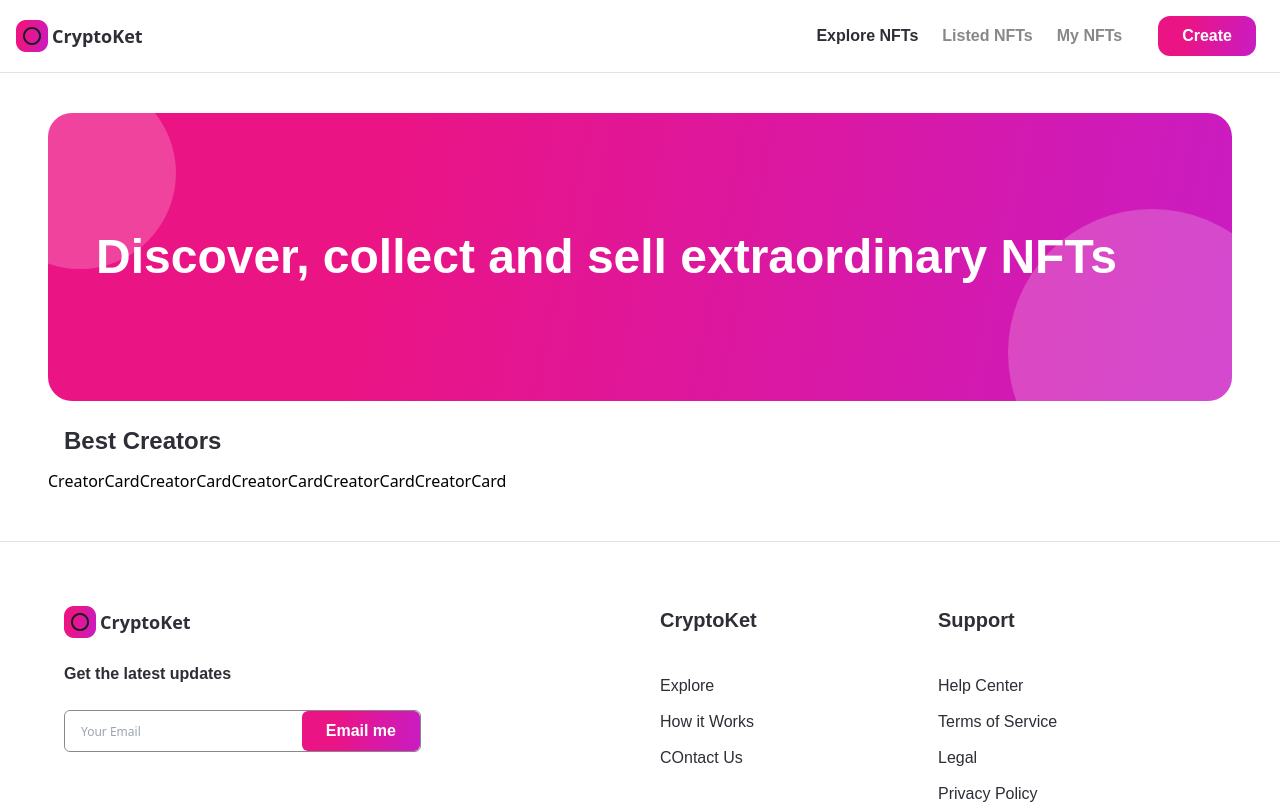
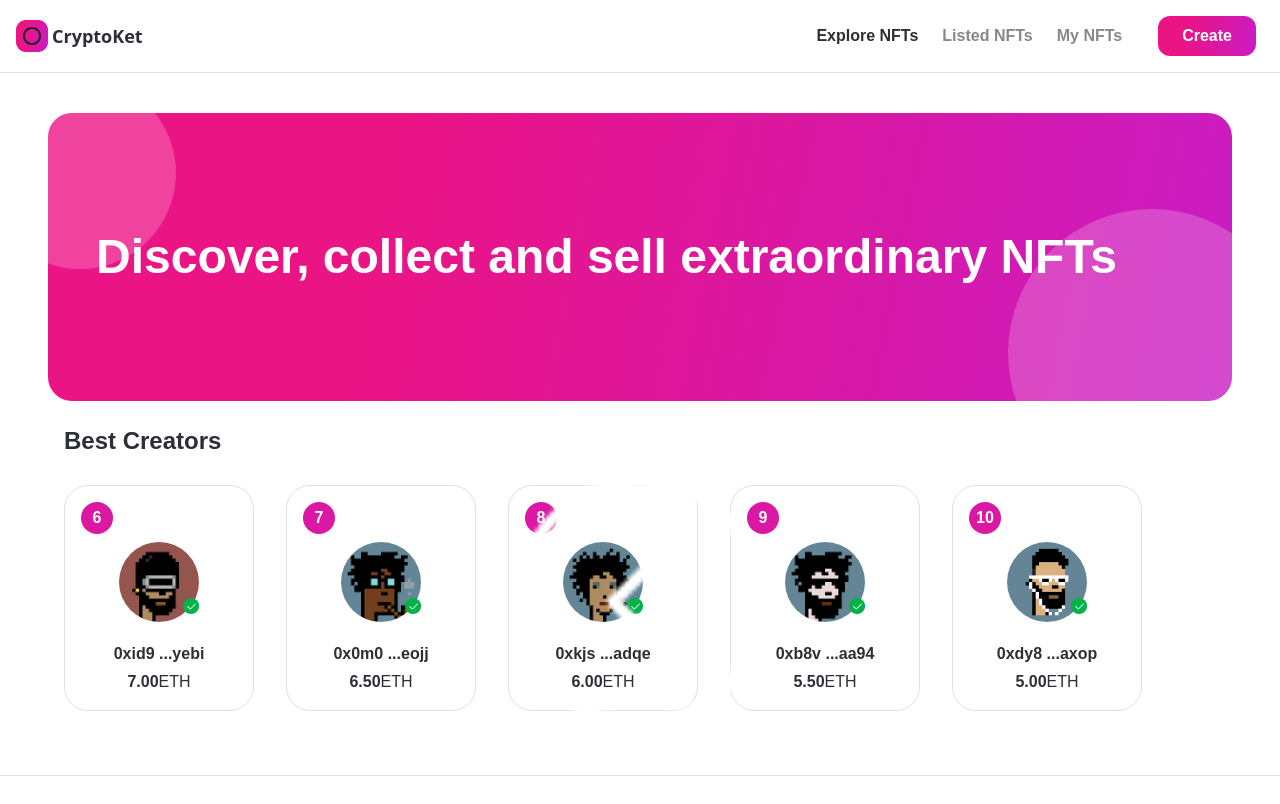
Before and after one commit to vitch07/Crypto-Hat, a Next.js app: page / in a window 1280 px wide. Shown: the top 804 px of the page. Built offline with nearby package versions, Linux system fonts and the light colour scheme.

Commit message:
chore fix

```diff
--- a/component/CreatorCard.jsx
+++ b/component/CreatorCard.jsx
@@ -1,7 +1,45 @@
-import React from "react";
+import Image from "next/image";
+import images from "../assets";
+function CreatorCard({ rank, creatorImage, creatorName, creatorEths }) {
+  return (
+    <div className="min-w-190 minlg:min-w-240 bg-white border border-nft-gray-1 rounded-3xl flex flex-col p-4 m-4">
+      <div className="w-8 h-8 minlg:w-10 minlg:h-10 bg-nft-red-violet flexCenter rounded-full">
+        <p className="font-poppins text-white font-semibold text-base minlg:text-lg">
+          {rank}
+        </p>
+      </div>
 
-function CreatorCard() {
-  return <div>CreatorCard</div>;
+      <div className="my-2 flex justify-center">
+        <div className="relative w-20 h-20 minlg:w-28 minlg:h-28">
+          <Image
+            src={creatorImage}
+            layout="fill"
+            objectFit="cover"
+            alt="creatorName"
+            className="rounded-full"
+          />
+          <div className="absolute w-4 h-4 minlg:w-7 minlg:h-7 bottom-2 -right-0">
+            <Image
+              src={images.tick}
+              layout="fill"
+              objectFit="contain"
+              alt="tick"
+            />
+          </div>
+        </div>
+      </div>
+
+      <div className="mt-3 minlg:mt-7 text-center flexCenter flex-col">
+        <p className="font-poppins text-nft-black-1 font-semibold text-base">
+          {creatorName}
+        </p>
+        <p className="mt-1 font-poppins text-nft-black-1 font-semibold text-base">
+          {creatorEths.toFixed(2)}
+          <span className="font-normal">ETH</span>
+        </p>
+      </div>
+    </div>
+  );
 }
 
 export default CreatorCard;
--- a/component/Topseller.jsx
+++ b/component/Topseller.jsx
@@ -1,7 +1,9 @@
 "use client";
 import { useState, useEffect, useRef } from "react";
+import Image from "next/image";
 import CreatorCard from "./CreatorCard";
 import images from "../assets";
+import makeid from "@/utils/makeid";
 function Topseller() {
   const parentRef = useRef(null);
   const scrollRef = useRef(null);
@@ -21,8 +23,21 @@ function Topseller() {
               key={`creator-${i}`}
               rank={i}
               creatorImage={images[`creator${i}`]}
+              creatorName={`0x${makeid(3)} ...${makeid(4)}`}
+              creatorEths={10 - i * 0.5}
             />
           ))}
+          <>
+            <div>
+              <Image
+                src={images.left}
+                layout="fill"
+                objectFit="contain"
+                alt="left-arrow"
+                className="bg-nft-dark-1"
+              />
+            </div>
+          </>
         </div>
       </div>
     </div>
```
